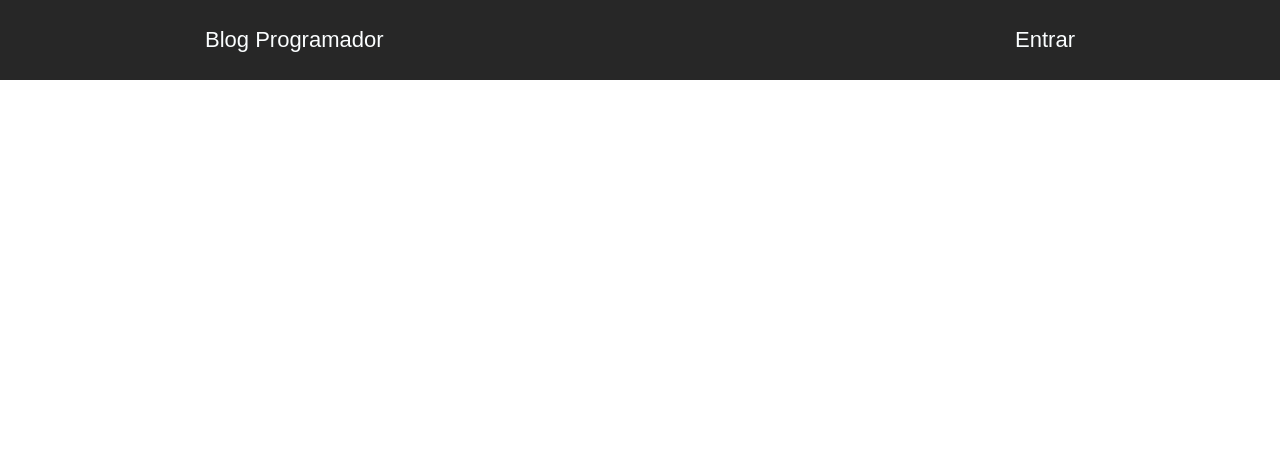
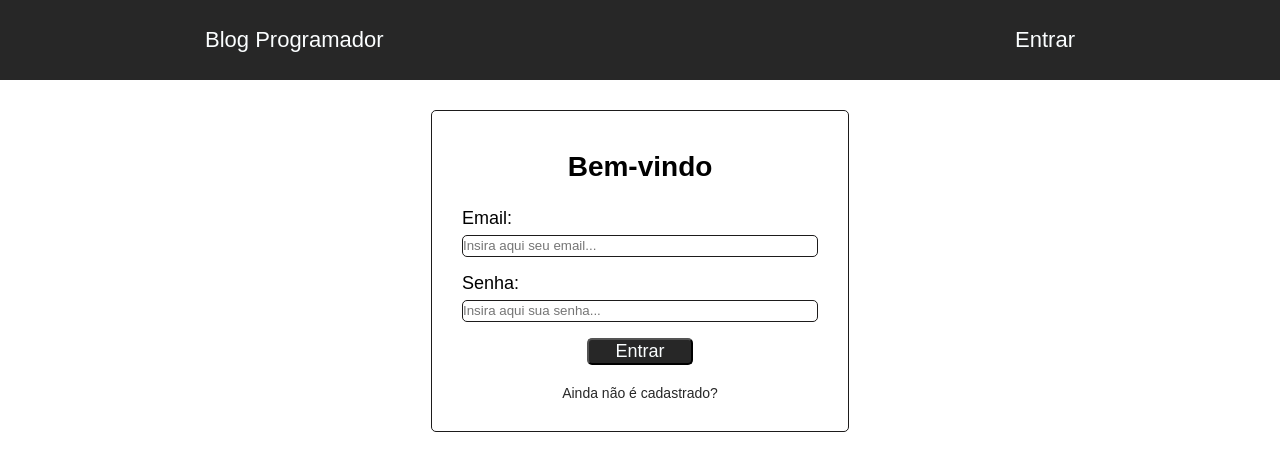
Before and after one commit to WilmarOliveira/projetoblog, a React (Create React App) app: page /login in a window 1280 px wide. Shown: the top 470 px of the page. Built offline with nearby package versions, Linux system fonts and the light colour scheme; no server answers.

Commit message:
Construindo e estilizando página de login pt1

```diff
--- a/src/components/Login/index.js
+++ b/src/components/Login/index.js
@@ -0,0 +1,69 @@
+import React, { Component } from 'react';
+import { Link, withRouter } from 'react-router-dom';
+import firebase from '../../firebase';
+
+import './login.css';
+
+class Login extends Component{
+
+    constructor(props) {
+        super(props);
+        this.state = {
+            email: '',
+            senha: ''
+        };
+
+        this.entrar = this.entrar.bind(this);
+        this.login = this.login.bind(this);
+    }
+
+    entrar(e) {
+        e.preventDefault();
+    }
+
+    login = async () => {
+        const { email, senha } = this.state;
+
+        try{
+            await firebase.login(email, senha)
+            .catch((error) => {
+            if(error.code === 'auth/user-not-found') {
+                alert('Usuário não cadastrado');
+            } else {
+                alert('Código de erro: ' + error.code);
+                return null;
+            }
+        })
+        } catch(error) {
+            alert(error.message);
+        }
+
+
+
+    }
+
+    render() {
+        return(
+            <div>
+                <form onSubmit={this.entrar} id="login">
+                    <h1>Bem-vindo</h1>
+                    <label>Email:</label><br/>
+                    <input type="text" autoComplete="off" autoFocus value={this.state.email}
+                    onChange={(e) => this.setState({email: e.target.value})} placeholder="Insira aqui seu email..." /><br/>
+
+                    <label>Senha:</label><br/>
+                    <input type="password" autoComplete="off" value={this.state.senha}
+                    onChange={(e) => this.setState({senha: e.target.value})} placeholder="Insira aqui sua senha..." /><br/>
+
+                    <div className="content-button">
+                        <button type="submit">Entrar</button>
+                    </div>
+
+                    <Link to="/register" >Ainda não é cadastrado?</Link>
+                </form>
+            </div>
+        );
+    }
+}
+
+export default withRouter(Login);
--- /dev/null
+++ b/src/components/Login/login.css
@@ -0,0 +1,56 @@
+form#login{
+    margin: 30px auto;
+    padding: 30px;
+    display: flex;
+    flex-direction: column;
+    width: 100%;
+    max-width: 418px;
+    border: 1px solid #1D1B1B;
+    border-radius: 5px;
+}
+
+#login h1{
+    text-align: center;
+    padding: 10px;
+    margin-bottom: 15px;
+}
+
+#login label{
+    font-size: 18px;
+    margin-bottom: -10px;
+}
+
+#login input{
+    line-height: 20px;
+    border: 1px solid #1D1B1B;
+    border-radius: 5px;
+}
+
+#login .content-button{
+    display: flex;
+    flex-direction: column;
+    justify-content: center;
+    align-items: center;
+}
+
+#login button{
+    margin-bottom: 10px;
+    cursor: pointer;
+    background-color: #272727;
+    color: #FBFEFF;
+    font-size: 18px;
+    border-radius: 5px;
+    padding: 1px;
+    width: 30%;
+}
+
+#login a{
+    text-align: center;
+    margin-top: 10px;
+    text-decoration: none;
+    color: #272727;
+}
+
+#login a:hover{
+    text-decoration: underline;
+}
--- a/src/routes.js
+++ b/src/routes.js
@@ -3,6 +3,7 @@
 
 import Home from './components/Home';
 import Header from './components/Header';
+import Login from './components/Login';
 
 const Routes = () => {
 
@@ -11,6 +12,7 @@
             <Header />
             <Switch>
                 <Route exact path="/" component={Home} />
+                <Route path="/login" component={Login} />
             </Switch>
         </BrowserRouter>
     );
```
